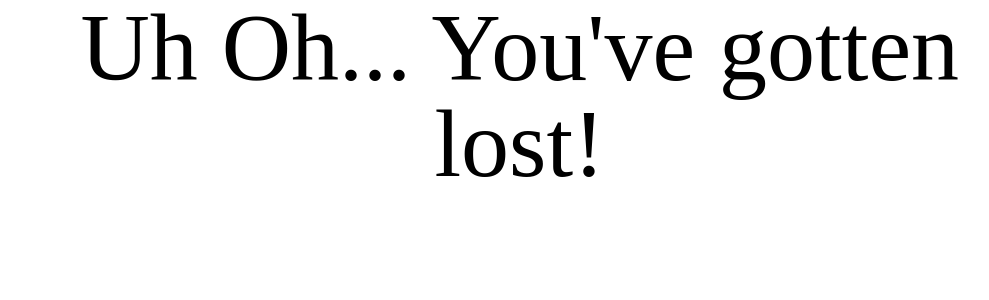
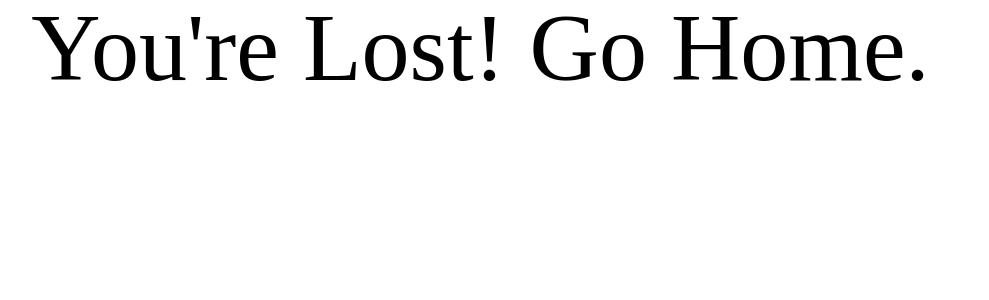
Before and after one commit to botagar/MyWebsite, a React app: page /contact in a window 1280 px wide. Shown: the top 300 px of the page, without its empty margins (8-997 px from the left). Built offline with nearby package versions, Linux system fonts and the light colour scheme; the HTML template or start-up script is replaced by a standard one; what compare-versions, styled-components-breakpoint would draw is missing.

Commit message:
[JG] A test for steve

```diff
--- a/src/client/404/container.jsx
+++ b/src/client/404/container.jsx
@@ -10,7 +10,7 @@ const contentContainerStyle = {
 
 const PageNotFound = () =>
   <div style={contentContainerStyle}>
-    <h1>Uh Oh... You've gotten lost!</h1>
+    <h1>You're Lost! Go Home.</h1>
   </div>
 
 export default PageNotFound
```
